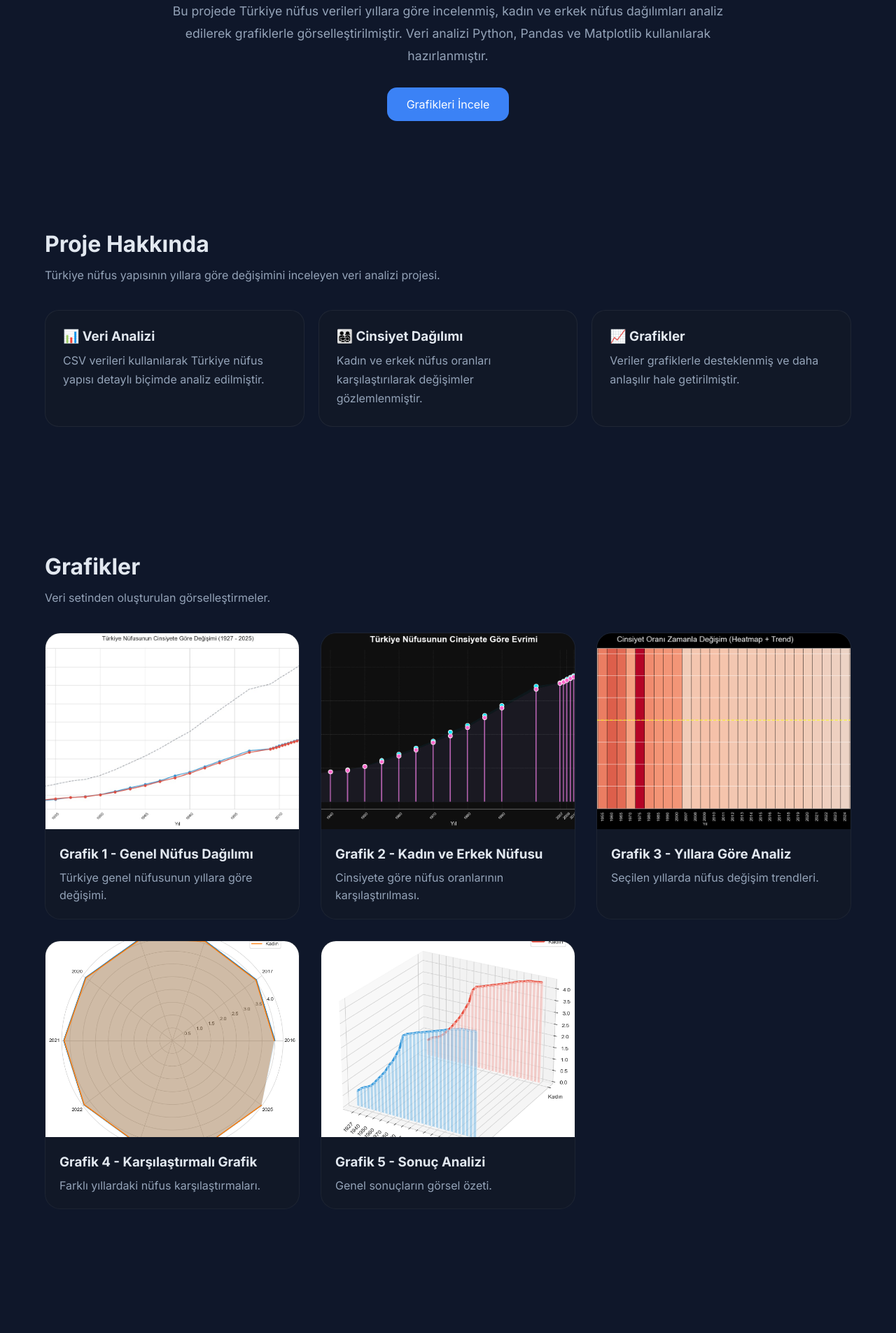
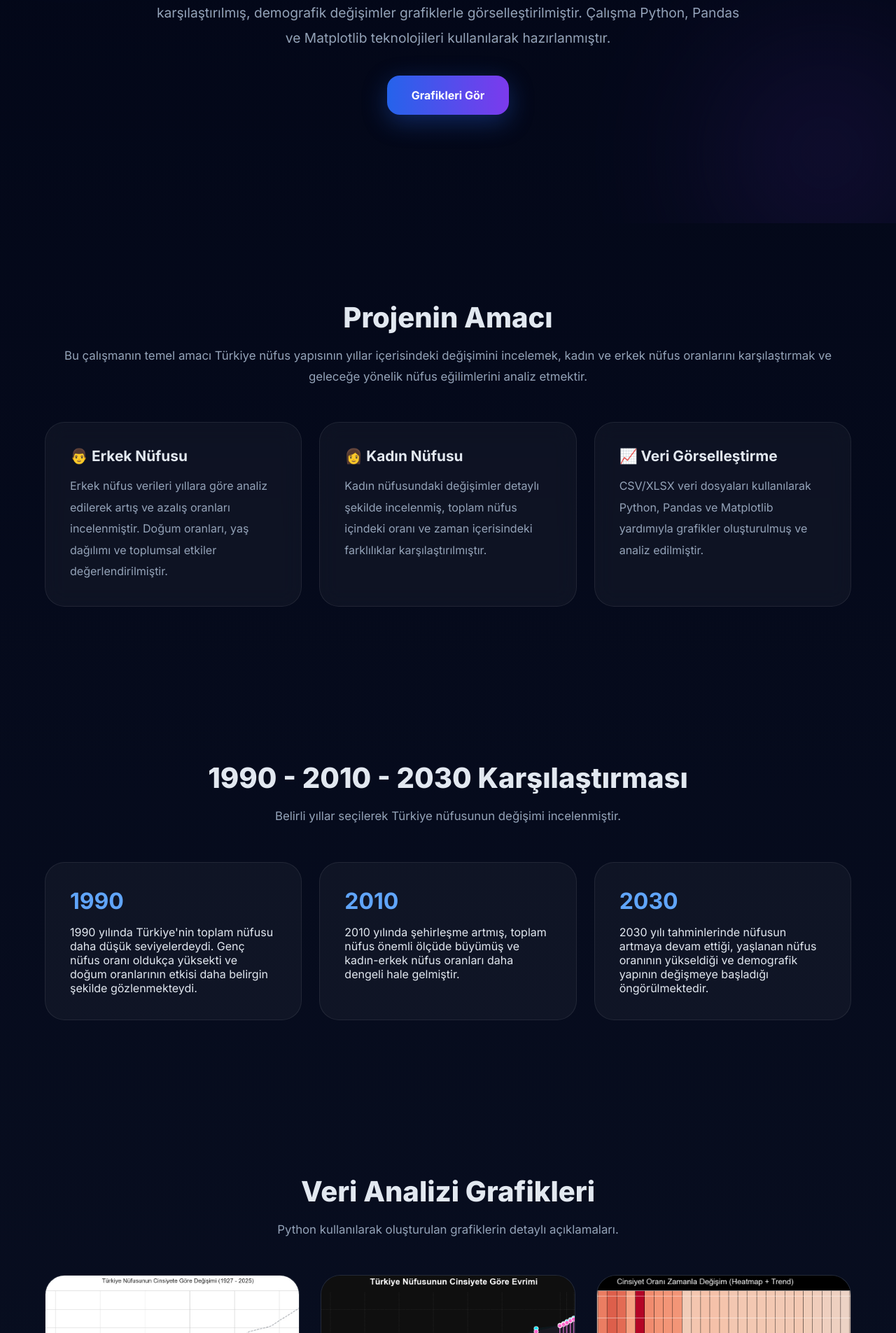
Before and after one commit to Halil-Celikkol/Cinsiyete_Gore_Nufus, a plain HTML site: page index.html in a window 1280 px wide. Shown: the part 481-2386 px from the top of the page at 70% size. Drawn offline with Linux system fonts and the light colour scheme.

Commit message:
Update index.html

```diff
--- a/index.html
+++ b/index.html
@@ -1,139 +1,185 @@
 <!DOCTYPE html>
 <html lang="tr">
 <head>
-<meta charset="UTF-8" />
-<meta name="viewport" content="width=device-width, initial-scale=1.0" />
-<title>Türkiye Nüfus Analizi</title>
+<meta charset="UTF-8">
+<meta name="viewport" content="width=device-width, initial-scale=1.0">
+<title>Türkiye Nüfus Verisinin Cinsiyete Göre Analizi</title>
 
 <link rel="preconnect" href="https://fonts.googleapis.com">
-<link href="https://fonts.googleapis.com/css2?family=Inter:wght@300;400;500;600;700&display=swap" rel="stylesheet">
+<link href="https://fonts.googleapis.com/css2?family=Inter:wght@300;400;500;600;700;800&display=swap" rel="stylesheet">
 
 <style>
+
 *{
 margin:0;
 padding:0;
 box-sizing:border-box;
 font-family:'Inter',sans-serif;
+scroll-behavior:smooth;
 }
 
 body{
-    background:#0f172a;
+background:
+linear-gradient(to bottom,#020617,#0f172a);
 color:#e2e8f0;
+overflow-x:hidden;
 }
 
 .container{
 width:90%;
-    max-width:1200px;
+max-width:1300px;
 margin:auto;
 }
 
 header{
-    min-height:90vh;
+height:100vh;
 display:flex;
+justify-content:center;
 align-items:center;
-    justify-content:center;
 text-align:center;
-    padding:40px 0;
+padding:20px;
+position:relative;
+overflow:hidden;
 }
 
-.hero{
-    max-width:800px;
+.bg-blur{
+position:absolute;
+width:400px;
+height:400px;
+background:#2563eb;
+filter:blur(120px);
+opacity:.15;
+border-radius:50%;
+top:-100px;
+left:-100px;
+}
+
+.bg-blur2{
+position:absolute;
+width:300px;
+height:300px;
+background:#7c3aed;
+filter:blur(120px);
+opacity:.15;
+border-radius:50%;
+right:-50px;
+bottom:-50px;
 }
 
 .badge{
 display:inline-block;
-    padding:8px 18px;
-    background:rgba(59,130,246,.15);
-    border:1px solid rgba(59,130,246,.3);
-    border-radius:50px;
+padding:10px 20px;
+border-radius:999px;
+background:rgba(37,99,235,.15);
+border:1px solid rgba(96,165,250,.3);
 color:#60a5fa;
-    margin-bottom:20px;
+margin-bottom:25px;
+font-weight:600;
 }
 
 .hero h1{
-    font-size:clamp(2.5rem,6vw,5rem);
-    margin-bottom:20px;
+font-size:clamp(2.5rem,7vw,5.8rem);
+font-weight:800;
 line-height:1.1;
+margin-bottom:25px;
 }
 
-.hero span{
-    color:#3b82f6;
+.hero h1 span{
+background:linear-gradient(to right,#60a5fa,#a78bfa);
+-webkit-background-clip:text;
+-webkit-text-fill-color:transparent;
 }
 
 .hero p{
+font-size:1.2rem;
+line-height:1.9;
+max-width:850px;
+margin:auto;
 color:#94a3b8;
-    font-size:1.1rem;
-    line-height:1.8;
-    margin-bottom:30px;
+margin-bottom:35px;
 }
 
 .btn{
 display:inline-block;
-    padding:14px 28px;
-    background:#3b82f6;
+padding:18px 35px;
+background:linear-gradient(to right,#2563eb,#7c3aed);
+border-radius:18px;
 color:white;
 text-decoration:none;
-    border-radius:14px;
+font-weight:700;
 transition:.3s;
+box-shadow:0 10px 35px rgba(37,99,235,.35);
 }
 
 .btn:hover{
-    transform:translateY(-3px);
-    background:#2563eb;
+transform:translateY(-5px);
 }
 
 section{
-    padding:90px 0;
+padding:110px 0;
 }
 
-.section-title{
-    font-size:2rem;
+.title{
+font-size:2.5rem;
+margin-bottom:15px;
+font-weight:800;
+text-align:center;
+}
+
+.subtitle{
+color:#94a3b8;
+text-align:center;
+margin-bottom:50px;
+font-size:1.05rem;
+line-height:1.8;
+}
+
+.stats{
+display:grid;
+grid-template-columns:repeat(auto-fit,minmax(250px,1fr));
+gap:25px;
+}
+
+.card{
+background:rgba(255,255,255,.04);
+backdrop-filter:blur(15px);
+border:1px solid rgba(255,255,255,.08);
+border-radius:28px;
+padding:35px;
+transition:.35s;
+}
+
+.card:hover{
+transform:translateY(-8px);
+border-color:rgba(96,165,250,.4);
+}
+
+.card h3{
+font-size:1.3rem;
 margin-bottom:15px;
 }
 
-.section-sub{
+.card p{
+line-height:1.9;
 color:#94a3b8;
-    margin-bottom:40px;
 }
 
-.cards{
-    display:grid;
-    grid-template-columns:repeat(auto-fit,minmax(250px,1fr));
-    gap:20px;
-}
-
-.card{
-    background:#111827;
-    border:1px solid rgba(255,255,255,.06);
-    border-radius:20px;
-    padding:25px;
-    transition:.3s;
-}
-
-.card:hover{
-    transform:translateY(-6px);
-}
-
-.card h3{
-    margin-bottom:10px;
-}
-
-.card p{
-    color:#94a3b8;
-    line-height:1.7;
-}
-
-.graph-grid{
+.graphs{
 display:grid;
 grid-template-columns:repeat(auto-fit,minmax(350px,1fr));
 gap:30px;
 }
 
 .graph-card{
+overflow:hidden;
 background:#111827;
-    border-radius:22px;
-    overflow:hidden;
-    border:1px solid rgba(255,255,255,.05);
+border-radius:28px;
+border:1px solid rgba(255,255,255,.08);
+transition:.3s;
+}
+
+.graph-card:hover{
+transform:translateY(-8px);
 }
 
 .graph-card img{
@@ -143,51 +189,79 @@ section{
 }
 
 .graph-content{
-    padding:20px;
+padding:28px;
 }
 
 .graph-content h3{
-    margin-bottom:10px;
+margin-bottom:14px;
+font-size:1.3rem;
 }
 
 .graph-content p{
+line-height:1.8;
 color:#94a3b8;
-    line-height:1.6;
 }
 
-.code-box{
+.timeline{
+display:grid;
+grid-template-columns:repeat(auto-fit,minmax(300px,1fr));
+gap:25px;
+}
+
+.year-box{
+padding:35px;
+border-radius:28px;
+background:rgba(255,255,255,.04);
+border:1px solid rgba(255,255,255,.08);
+}
+
+.year-box h2{
+font-size:2rem;
+margin-bottom:15px;
+color:#60a5fa;
+}
+
+.code{
 background:#020617;
-    border-radius:18px;
-    padding:20px;
+padding:30px;
+border-radius:24px;
 overflow:auto;
-    border:1px solid rgba(255,255,255,.05);
+border:1px solid rgba(255,255,255,.08);
+margin-bottom:25px;
 }
 
 pre{
 color:#60a5fa;
+font-size:.95rem;
 }
 
 footer{
+padding:45px;
 text-align:center;
-    padding:40px;
+border-top:1px solid rgba(255,255,255,.08);
 color:#64748b;
-    border-top:1px solid rgba(255,255,255,.06);
+margin-top:80px;
 }
 
 @media(max-width:768px){
-    .graph-grid{
-        grid-template-columns:1fr;
+.hero h1{
+font-size:3rem;
 }
 }
+
 </style>
 </head>
 
 <body>
 
 <header>
-    <div class="container hero">
+<div class="bg-blur"></div>
+<div class="bg-blur2"></div>
+
+<div class="hero container">
+
 <div class="badge">
-            Türkiye Nüfus Verisi Analizi
+📊 Veri Analizi Projesi
 </div>
 
 <h1>
@@ -196,144 +270,270 @@ footer{
 </h1>
 
 <p>
-            Bu projede Türkiye nüfus verileri yıllara göre incelenmiş,
-            kadın ve erkek nüfus dağılımları analiz edilerek grafiklerle
-            görselleştirilmiştir. Veri analizi Python, Pandas ve Matplotlib
-            kullanılarak hazırlanmıştır.
+Bu projede Türkiye nüfus verileri yıllara göre analiz edilmiştir.
+Kadın ve erkek nüfus oranları karşılaştırılmış, demografik değişimler
+grafiklerle görselleştirilmiştir. Çalışma Python, Pandas ve Matplotlib
+teknolojileri kullanılarak hazırlanmıştır.
 </p>
 
 <a href="#grafikler" class="btn">
-            Grafikleri İncele
+Grafikleri Gör
 </a>
+
 </div>
 </header>
+<section class="container">
 
-<section class="container">
-    <h2 class="section-title">Proje Hakkında</h2>
-    <p class="section-sub">
-        Türkiye nüfus yapısının yıllara göre değişimini inceleyen veri analizi projesi.
+<h2 class="title">
+Projenin Amacı
+</h2>
+
+<p class="subtitle">
+Bu çalışmanın temel amacı Türkiye nüfus yapısının yıllar içerisindeki
+değişimini incelemek, kadın ve erkek nüfus oranlarını karşılaştırmak
+ve geleceğe yönelik nüfus eğilimlerini analiz etmektir.
 </p>
 
-    <div class="cards">
+<div class="stats">
+
 <div class="card">
-            <h3>📊 Veri Analizi</h3>
+<h3>👨 Erkek Nüfusu</h3>
 <p>
-                CSV verileri kullanılarak Türkiye nüfus yapısı
-                detaylı biçimde analiz edilmiştir.
+Erkek nüfus verileri yıllara göre analiz edilerek artış ve azalış
+oranları incelenmiştir. Doğum oranları, yaş dağılımı ve toplumsal
+etkiler değerlendirilmiştir.
 </p>
 </div>
 
 <div class="card">
-            <h3>👨‍👩‍👧‍👦 Cinsiyet Dağılımı</h3>
+<h3>👩 Kadın Nüfusu</h3>
 <p>
-                Kadın ve erkek nüfus oranları karşılaştırılarak
-                değişimler gözlemlenmiştir.
+Kadın nüfusundaki değişimler detaylı şekilde incelenmiş,
+toplam nüfus içindeki oranı ve zaman içerisindeki farklılıklar
+karşılaştırılmıştır.
 </p>
 </div>
 
 <div class="card">
-            <h3>📈 Grafikler</h3>
+<h3>📈 Veri Görselleştirme</h3>
 <p>
-                Veriler grafiklerle desteklenmiş ve daha anlaşılır
-                hale getirilmiştir.
+CSV/XLSX veri dosyaları kullanılarak Python, Pandas ve
+Matplotlib yardımıyla grafikler oluşturulmuş ve analiz edilmiştir.
 </p>
 </div>
+
 </div>
+
+</section>
+
+<section class="container">
+
+<h2 class="title">
+1990 - 2010 - 2030 Karşılaştırması
+</h2>
+
+<p class="subtitle">
+Belirli yıllar seçilerek Türkiye nüfusunun değişimi incelenmiştir.
+</p>
+
+<div class="timeline">
+
+<div class="year-box">
+<h2>1990</h2>
+<p>
+1990 yılında Türkiye'nin toplam nüfusu daha düşük seviyelerdeydi.
+Genç nüfus oranı oldukça yüksekti ve doğum oranlarının etkisi
+daha belirgin şekilde gözlenmekteydi.
+</p>
+</div>
+
+<div class="year-box">
+<h2>2010</h2>
+<p>
+2010 yılında şehirleşme artmış, toplam nüfus önemli ölçüde büyümüş
+ve kadın-erkek nüfus oranları daha dengeli hale gelmiştir.
+</p>
+</div>
+
+<div class="year-box">
+<h2>2030</h2>
+<p>
+2030 yılı tahminlerinde nüfusun artmaya devam ettiği, yaşlanan
+nüfus oranının yükseldiği ve demografik yapının değişmeye başladığı
+öngörülmektedir.
+</p>
+</div>
+
+</div>
+
 </section>
 
 <section class="container" id="grafikler">
-    <h2 class="section-title">Grafikler</h2>
-    <p class="section-sub">
-        Veri setinden oluşturulan görselleştirmeler.
+
+<h2 class="title">
+Veri Analizi Grafikleri
+</h2>
+
+<p class="subtitle">
+Python kullanılarak oluşturulan grafiklerin detaylı açıklamaları.
 </p>
 
-    <div class="graph-grid">
+<div class="graphs">
 
 <div class="graph-card">
-            <img src="Grafik1.jpeg" alt="Grafik 1">
+<img src="Grafik1.jpeg" alt="Grafik1">
 <div class="graph-content">
-                <h3>Grafik 1 - Genel Nüfus Dağılımı</h3>
+<h3>📊 Grafik 1 - Genel Nüfus Analizi</h3>
 <p>
-                    Türkiye genel nüfusunun yıllara göre değişimi.
+Bu grafik Türkiye'nin genel nüfus değişimini göstermektedir.
+Yıllara bağlı olarak toplam nüfusta meydana gelen artışlar
+ve değişim oranları gözlemlenebilir.
 </p>
 </div>
 </div>
 
 <div class="graph-card">
-            <img src="Grafik2.png" alt="Grafik 2">
+<img src="Grafik2.png" alt="Grafik2">
 <div class="graph-content">
-                <h3>Grafik 2 - Kadın ve Erkek Nüfusu</h3>
+<h3>👨‍👩‍👧 Grafik 2 - Kadın ve Erkek Nüfusu</h3>
 <p>
-                    Cinsiyete göre nüfus oranlarının karşılaştırılması.
+Kadın ve erkek nüfuslarının yıllara göre karşılaştırılması
+sunulmaktadır. İki cinsiyet arasındaki oran farklılıkları
+incelenebilir.
 </p>
 </div>
 </div>
 
 <div class="graph-card">
-            <img src="Grafik3.png" alt="Grafik 3">
+<img src="Grafik3.png" alt="Grafik3">
 <div class="graph-content">
-                <h3>Grafik 3 - Yıllara Göre Analiz</h3>
+<h3>📈 Grafik 3 - Yıllara Göre Değişim</h3>
 <p>
-                    Seçilen yıllarda nüfus değişim trendleri.
+Belirli yıllar arasındaki nüfus değişim trendlerini göstermektedir.
+Özellikle nüfus artış hızındaki değişimler dikkat çekmektedir.
 </p>
 </div>
 </div>
 
 <div class="graph-card">
-            <img src="Grafik4.png" alt="Grafik 4">
+<img src="Grafik4.png" alt="Grafik4">
 <div class="graph-content">
-                <h3>Grafik 4 - Karşılaştırmalı Grafik</h3>
+<h3>📉 Grafik 4 - Karşılaştırmalı Veri</h3>
 <p>
-                    Farklı yıllardaki nüfus karşılaştırmaları.
+Farklı dönemler arasında yapılan karşılaştırmalı analiz sonuçlarını
+göstermektedir.
 </p>
 </div>
 </div>
 
 <div class="graph-card">
-            <img src="Grafik5.png" alt="Grafik 5">
+<img src="Grafik5.png" alt="Grafik5">
 <div class="graph-content">
-                <h3>Grafik 5 - Sonuç Analizi</h3>
+<h3>📌 Grafik 5 - Sonuç Grafiği</h3>
 <p>
-                    Genel sonuçların görsel özeti.
+Genel nüfus analizi sonuçlarının özetini göstermektedir.
+Kadın ve erkek nüfus eğilimleri birlikte değerlendirilmektedir.
 </p>
 </div>
 </div>
 
 </div>
+
 </section>
 
 <section class="container">
-    <h2 class="section-title">Örnek Kodlar</h2>
-    <p class="section-sub">
-        Veri analizi sırasında kullanılan temel Python kodları.
+
+<h2 class="title">
+Kullanılan Teknolojiler
+</h2>
+
+<p class="subtitle">
+Veri işleme ve grafik oluşturma sürecinde kullanılan araçlar.
 </p>
 
-    <div class="code-box">
+<div class="stats">
+
+<div class="card">
+<h3>🐍 Python</h3>
+<p>
+Veri analizi ve istatistiksel işlemler için kullanılmıştır.
+</p>
+</div>
+
+<div class="card">
+<h3>📚 Pandas</h3>
+<p>
+CSV ve XLSX dosyalarının okunması, düzenlenmesi ve analiz edilmesinde kullanılmıştır.
+</p>
+</div>
+
+<div class="card">
+<h3>📊 Matplotlib</h3>
+<p>
+Verilerin grafik haline dönüştürülmesinde kullanılmıştır.
+</p>
+</div>
+
+</div>
+
+</section>
+
+<section class="container">
+
+<h2 class="title">
+Örnek Python Kodları
+</h2>
+
+<p class="subtitle">
+Veri analiz sürecinde kullanılan temel örnek kodlar.
+</p>
+
+<div class="code">
 <pre>
 import pandas as pd
 
-df = pd.read_csv("Cinsiyete Göre Nüfus.csv")
+df = pd.read_excel("nufus.xlsx")
 
 print(df.head())
+print(df.describe())
 </pre>
 </div>
 
-    <br>
-
-    <div class="code-box">
+<div class="code">
 <pre>
 import matplotlib.pyplot as plt
 
+plt.plot(df["Yıl"], df["Kadın"])
 plt.plot(df["Yıl"], df["Erkek"])
-plt.plot(df["Yıl"], df["Kadın"])
+
 plt.title("Türkiye Nüfus Analizi")
+plt.xlabel("Yıl")
+plt.ylabel("Nüfus")
+
 plt.show()
 </pre>
 </div>
+
+</section>
+
+<section class="container">
+
+<h2 class="title">
+Sonuç ve Değerlendirme
+</h2>
+
+<p class="subtitle">
+Yapılan analizler sonucunda Türkiye nüfusunun yıllar içerisinde
+istikrarlı bir artış gösterdiği gözlemlenmiştir. Kadın ve erkek
+nüfus oranları birbirine oldukça yakın seyretmekle birlikte,
+gelecekte yaş dağılımı ve demografik yapıdaki değişimlerin daha
+önemli hale geleceği düşünülmektedir.
+</p>
+
 </section>
 
 <footer>
-    © 2026 Türkiye Nüfus Verisi Analizi | GitHub Pages Projesi
+© 2026 Türkiye Nüfus Verisi Analizi • GitHub Pages Projesi
 </footer>
 
 </body>
```
Lines whose indentation alone changed are shown as unchanged.
